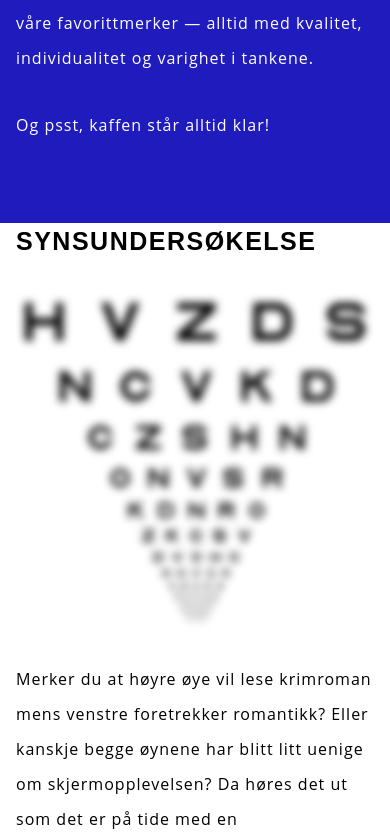
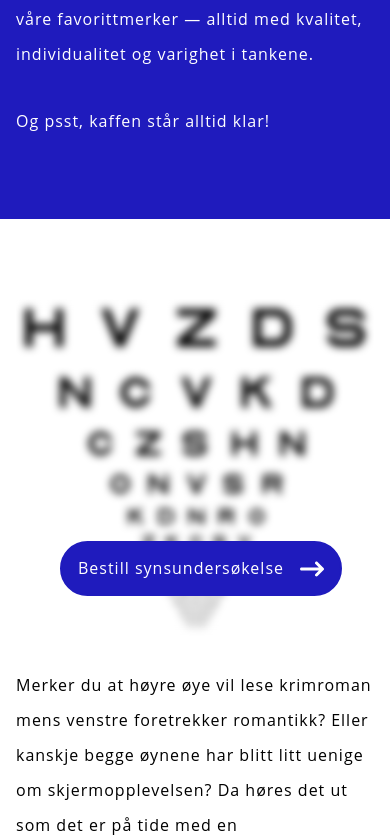
Before and after one commit to mathildeew/lillestromoptikk, a React (Vite) app: page / in a window 390 px wide. Shown: the part 1158-1997 px from the top of the page. Built offline with nearby package versions, Linux system fonts and the light colour scheme; no server answers; a web font is replaced by a local one.

Commit message:
clean up

```diff
--- a/src/SlidingGlasses/index.jsx
+++ b/src/SlidingGlasses/index.jsx
@@ -30,8 +30,8 @@ export default function SlidingGlasses() {
   }, [stopScroll]);
 
   return (
-    <section className="text-black bg-white w-full relative  lg:hidden">
-      <div className="border-2 max-w-3xl mx-auto px-4 py-32 md:px-12">
+    <section className="text-black bg-white w-full relative lg:hidden">
+      <div className="max-w-3xl mx-auto px-4 py-32 md:px-12">
         <h1 className="text-7xl tracking-wide mb-0 py-8 relative z-30 sm:text-8xl md:text-9xl">
           Velkommen {<br />} til {<br />} Lillestrøm Optikk
         </h1>
--- a/src/components/HomeLogMar/index.jsx
+++ b/src/components/HomeLogMar/index.jsx
@@ -19,11 +19,20 @@ export default function HomeLogMar() {
   };
 
   return (
-    <div className="home-container bg-white lg:bg-kleinBlue relative z-30 lg:text-white lg:bg-kleinBlue">
-      <div className="max-w-3xl flex flex-col gap-8 px-4">
-        <h2 className="lg:hidden">Synsundersøkelse</h2>
-        <LogMAR hover={hover} />
-
+    <div className="home-container bg-white relative z-30 lg:text-white lg:bg-kleinBlue">
+      <div className="max-w-3xl flex flex-col gap-8 px-4 py-20 ">
+        <div className="relative">
+          <LogMAR hover={hover} />
+          <Link
+            to="/timebestilling"
+            onMouseEnter={handleHoverEnter}
+            onMouseLeave={handleHoverLeave}
+            className="btn-primary text-white bg-kleinBlue border-kleinBlue flex gap-4 items-center justify-center absolute right-8 bottom-10 hover:bg-kleinBlue hover:text-white lg:hidden"
+          >
+            Bestill synsundersøkelse
+            <FontAwesomeIcon icon={faLongArrowRight} className="text-2xl" />
+          </Link>
+        </div>
         <p>
           Merker du at høyre øye vil lese krimroman mens venstre foretrekker
           romantikk? Eller kanskje begge øynene har blitt litt uenige om
@@ -34,16 +43,6 @@ export default function HomeLogMar() {
           Å prioritere regelmessige synsundersøkelser er å investere i fremtiden
           til øynene dine, uavhengig av alder eller daglige aktiviteter.
         </p>
-
-        <Link
-          to="/timebestilling"
-          onMouseEnter={handleHoverEnter}
-          onMouseLeave={handleHoverLeave}
-          className="btn-primary border-kleinBlue flex gap-4 items-center justify-center hover:bg-kleinBlue hover:text-white lg:hidden"
-        >
-          Bestill synsundersøkelse
-          <FontAwesomeIcon icon={faLongArrowRight} className="text-2xl" />
-        </Link>
       </div>
     </div>
   );
--- a/src/components/Nav/Mobile/index.jsx
+++ b/src/components/Nav/Mobile/index.jsx
@@ -5,7 +5,7 @@ import { faArrowUp } from "@fortawesome/free-solid-svg-icons";
 export default function MobileNav({ openMenu, setOpenMenu }) {
   return (
     <nav
-      className={`bg-white w-full h-screen flex flex-col items-end px-6 py-16 absolute z-50 transition-all duration-500 ease-in-out  top-20 lg:hidden ${
+      className={`bg-white w-full h-screen flex flex-col items-end px-6 py-16 absolute z- transition-all duration-500 ease-in-out top-20 lg:hidden ${
         openMenu ? "right-0 opacity-100" : "-right-full opacity-0"
       }`}
     >
--- a/src/index.css
+++ b/src/index.css
@@ -105,8 +105,4 @@
       fill: white;
     }
   }
-
-  .polygon {
-    clip-path: polygon(100% 0%, 0% 0%, 100% 100%);
-  }
 }
```
